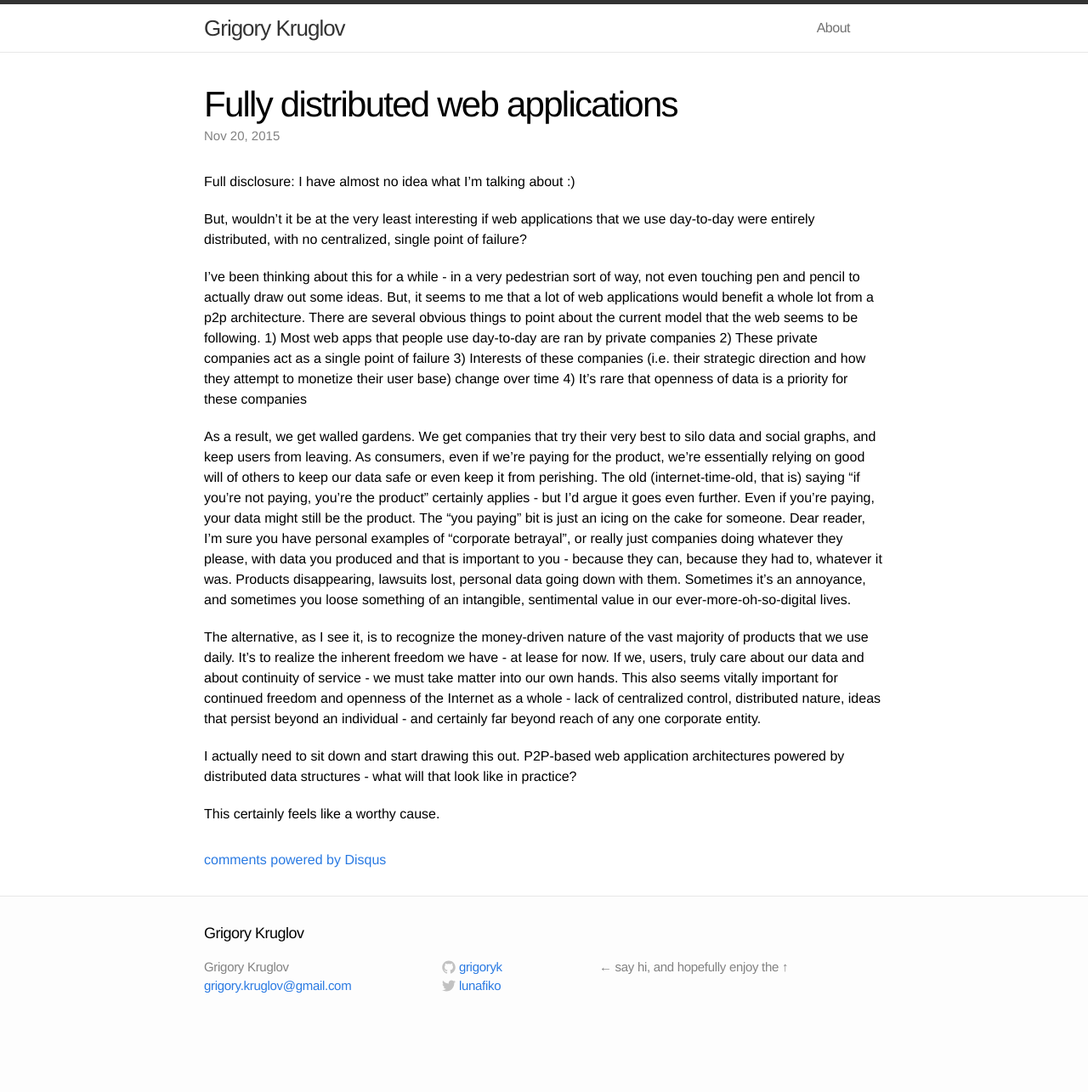
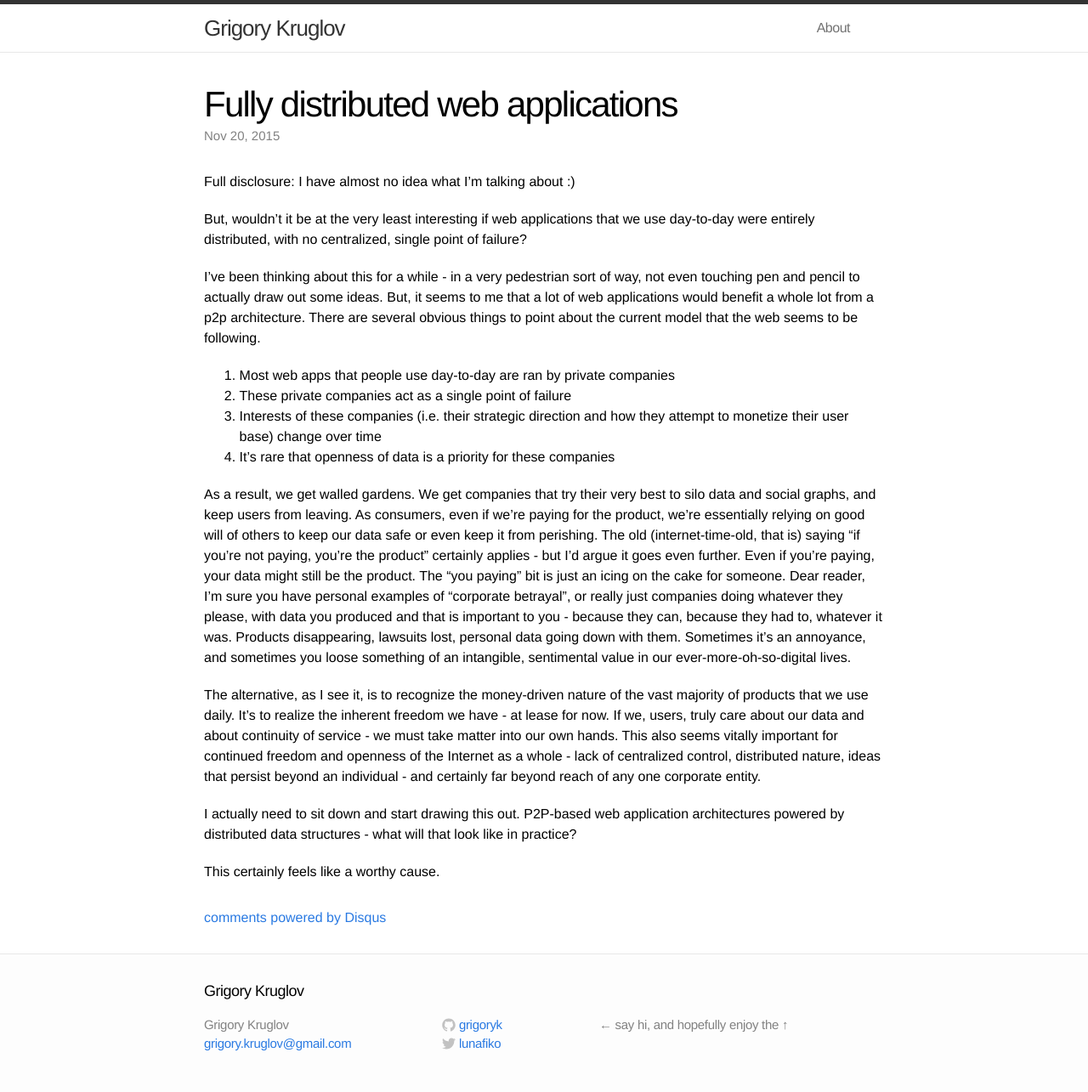
Before and after one commit to grigoryk/grigoryk.github.io, a Jekyll site: the page built from _posts/2015-11-20-fully-distributed-web-applications.markdown, in a window 1280 px wide. Shown: the whole page at 85% size. Built offline with Jekyll 4.4.1, drawn with Linux system fonts in a browser that asks for light colours; comment, search, counter and statistics services are not loaded; before the commit the page ends 1217 px from its top, so only the background shows below that.

Commit message:
list formatting

```diff
--- a/_posts/2015-11-20-fully-distributed-web-applications.markdown
+++ b/_posts/2015-11-20-fully-distributed-web-applications.markdown
@@ -11,10 +11,11 @@ Full disclosure: I have almost no idea what I'm talking about :)
 But, wouldn't it be at the very least interesting if web applications that we use day-to-day were entirely distributed, with no centralized, single point of failure?
 
 I've been thinking about this for a while - in a very pedestrian sort of way, not even touching pen and pencil to actually draw out some ideas. But, it seems to me that a lot of web applications would benefit a whole lot from a p2p architecture. There are several obvious things to point about the current model that the web seems to be following.
-1) Most web apps that people use day-to-day are ran by private companies
-2) These private companies act as a single point of failure
-3) Interests of these companies (i.e. their strategic direction and how they attempt to monetize their user base) change over time
-4) It's rare that openness of data is a priority for these companies
+
+1. Most web apps that people use day-to-day are ran by private companies
+2. These private companies act as a single point of failure
+3. Interests of these companies (i.e. their strategic direction and how they attempt to monetize their user base) change over time
+4. It's rare that openness of data is a priority for these companies
 
 As a result, we get walled gardens. We get companies that try their very best to silo data and social graphs, and keep users from leaving. As consumers, even if we're paying for the product, we're essentially relying on good will of others to keep our data safe or even keep it from perishing. The old (internet-time-old, that is) saying "if you're not paying, you're the product" certainly applies - but I'd argue it goes even further. Even if you're paying, your data might still be the product. The "you paying" bit is just an icing on the cake for someone. Dear reader, I'm sure you have personal examples of "corporate betrayal", or really just companies doing whatever they please, with data you produced and that is important to you - because they can, because they had to, whatever it was. Products disappearing, lawsuits lost, personal data going down with them. Sometimes it's an annoyance, and sometimes you loose something of an intangible, sentimental value in our ever-more-oh-so-digital lives.
 
```
